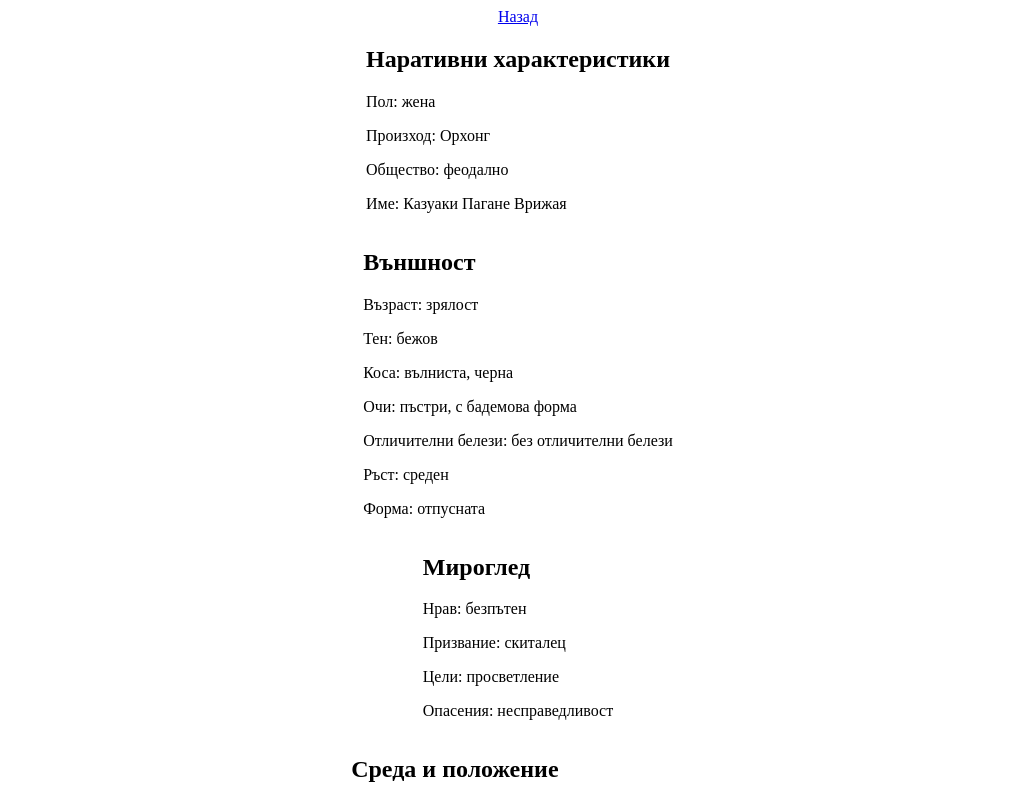
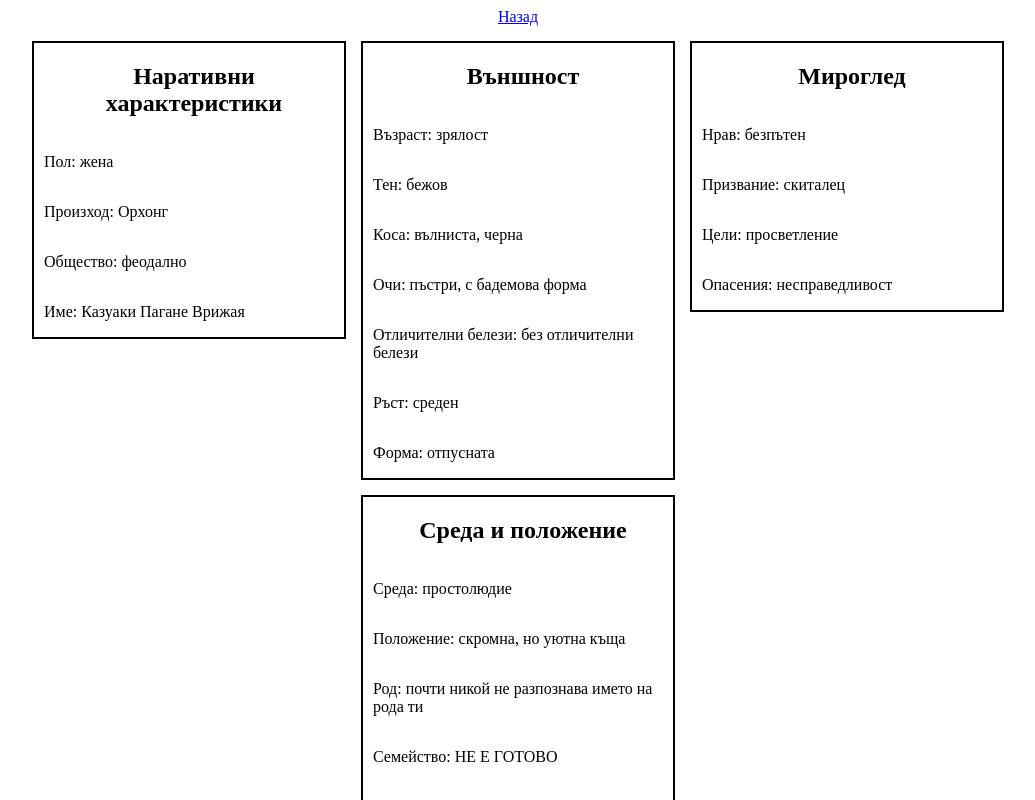
Before and after one commit to tery999/Minor-Projects, a React (Vite) app in the folder HeroGenerator/: page /Quick in a window 1280 px wide. Shown: the top 800 px of the page, without its empty margins (122-1157 px from the left). Built offline with nearby package versions, Linux system fonts and the light colour scheme.

Commit message:
quick styling for better visulation
To check the values better

```diff
--- a/HeroGenerator/src/Quick/Quick.css
+++ b/HeroGenerator/src/Quick/Quick.css
@@ -3,4 +3,29 @@
     flex-direction: column;
     align-items: center;
     justify-content: center;
+    gap: 15px;
 }
+
+.containerInfo {
+    display: flex;
+    flex-direction: row;
+    flex-wrap: wrap;
+    align-items: flex-start;
+    justify-content: center;
+    gap: 15px;
+}
+
+.containerInfo > div {
+    width: 300px;
+    padding-left: 10px;
+    display: flex;
+    flex-direction: column;
+    justify-content: center;
+    align-items: flex-start;
+    border: 2px solid black;
+}
+
+.containerInfo > div > h2 {
+    align-self: center;
+    text-align: center;
+}
--- a/HeroGenerator/src/Quick/Quick.tsx
+++ b/HeroGenerator/src/Quick/Quick.tsx
@@ -1,3 +1,4 @@
+import "./Quick.css"
 import { useEffect, useState } from "react"
 import { QuickHero } from "../Interfaces/QuickHero"
 import { Link } from "react-router-dom"
@@ -28,7 +29,7 @@ export default function Quick() {
             character: "",
             calling: "",
             aims: "",
-            concerns:""
+            concerns: ""
         },
         familyAndRelationships: {
             surrounding: "",
@@ -65,13 +66,14 @@ export default function Quick() {
             features: features, body: body,
             worldView: {
                 character, calling, aims, concerns
-            } , familyAndRelationships
+            }, familyAndRelationships
         }))
     }, [])
 
     return (
         <div className="container">
             <Link to="/">Назад</Link>
+            <div className="containerInfo">
                 <div>
                     <h2>Наративни характеристики</h2>
                     <p> Пол: {heroStats.gender}</p>
@@ -108,6 +110,7 @@ export default function Quick() {
                     <p> Приятелства: НЕ Е ГОТОВО</p>
                     <p> Вражди: НЕ Е ГОТОВО</p>
                 </div>
+            </div>
             {/* surrounding: string,
     wealth: string,
     familyReputation: string,
```
Lines whose indentation alone changed are shown as unchanged.
